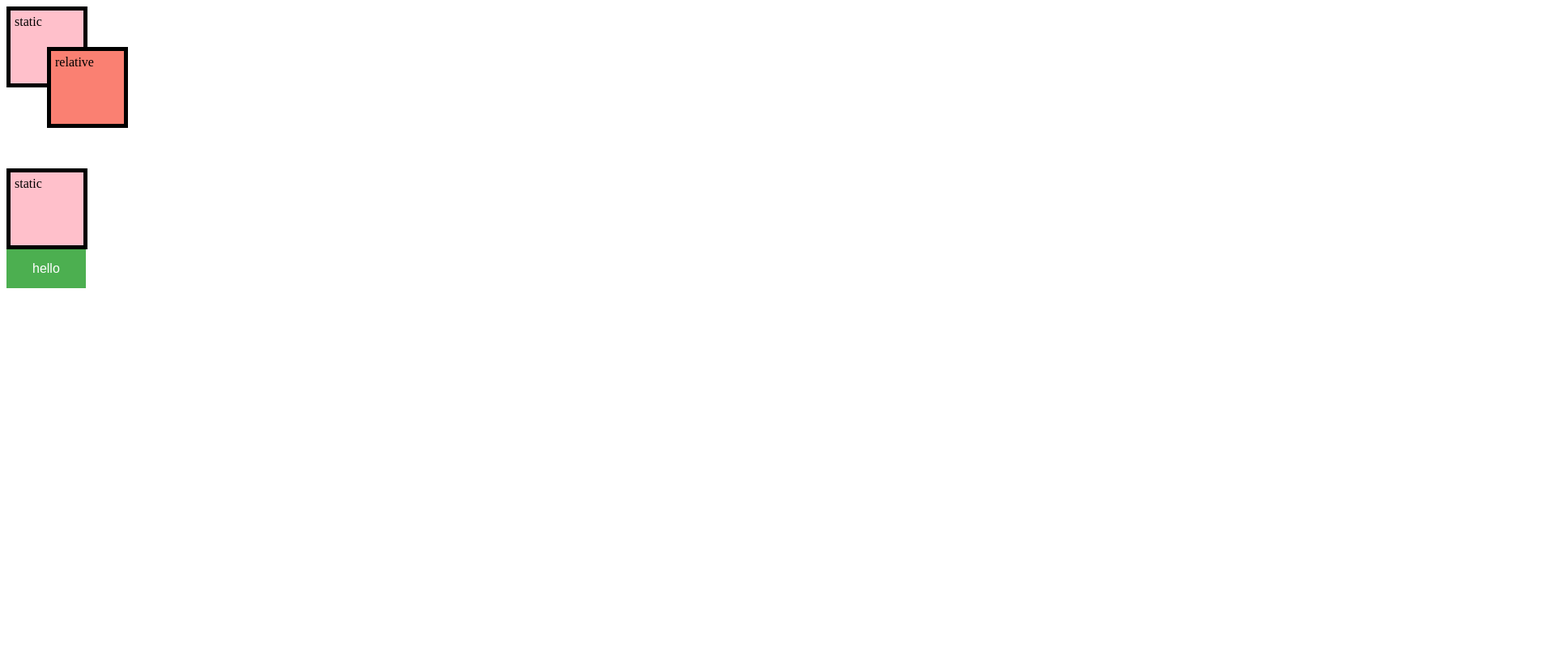
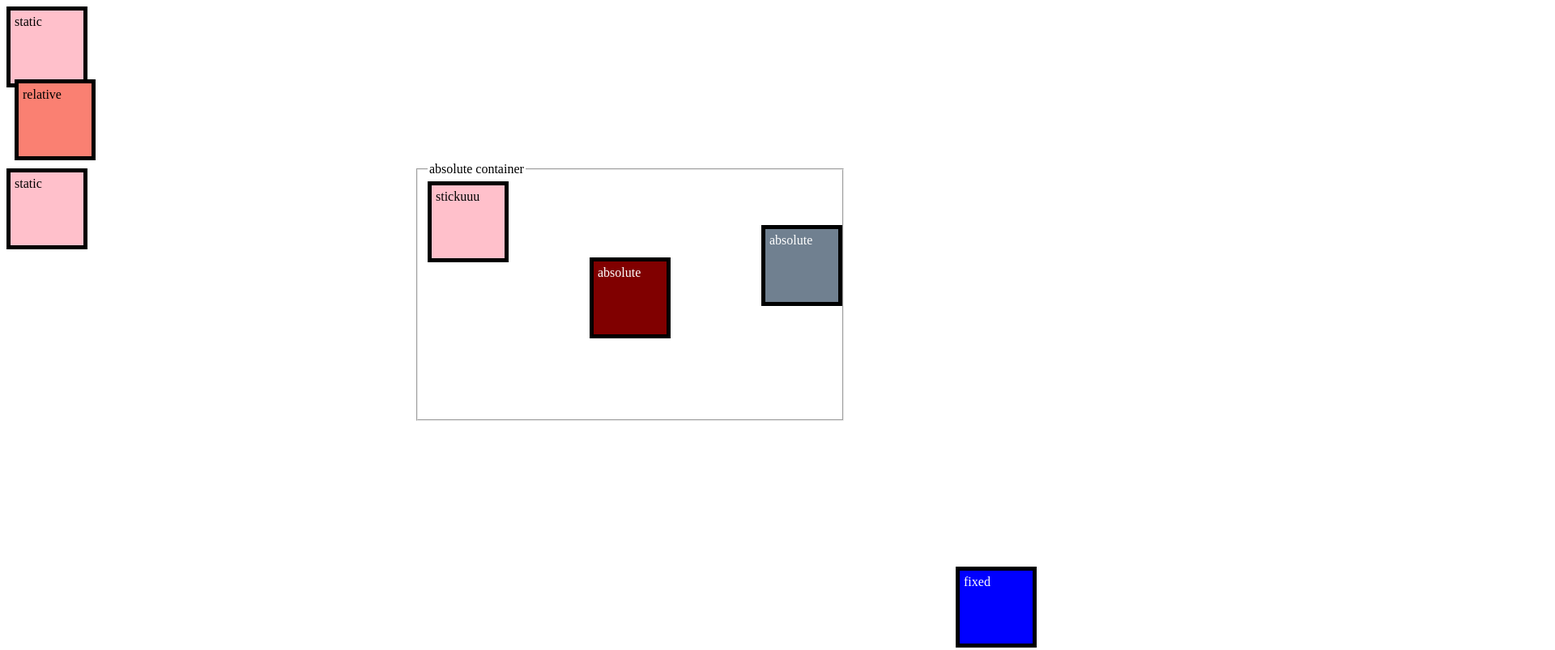
Before and after one commit to ErikSionov/htmlBasics, a plain HTML site: page htmlPractice2/file7.html in a window 1280 px wide. Shown: the top 803 px of the page at 81% size, 1920 px wide, since content can reach past the window. Drawn offline with Linux system fonts and the light colour scheme.

Commit message:
css page construction

```diff
--- a/htmlPractice2/file7.css
+++ b/htmlPractice2/file7.css
@@ -1,4 +1,4 @@
-div{
+div {
   width: 100px;
   height: 100px;
   padding: 5px;
@@ -7,20 +7,53 @@ div{
   background-color: pink;
 }
 
-.relative{
+.relative {
   background-color: salmon;
   position: relative;
-    left: 50px;
-    bottom: 50px;
+  left: 10px;
+  bottom: 10px;
+}
+.fixed {
+    position: fixed;
+  background-color: blue;
+  color: white;
+  bottom: 0px;
+  right: 0px;
 }
 
-.button{
-     background-color: #4CAF50; /* Green */
-  border: none;
+.sticky{
+    position: sticky;
+    top: 0;
+    left: 50px;
+}
+
+.absolute{
+    position: absolute;
+    background-color: slategray;
     color: white;
-  padding: 15px 32px;
-  text-align: center;
-  text-decoration: none;
-  display: inline-block;
-  font-size: 16px;
+    right: 0;
+    top: 20%;
 }
+
+.absolute2{
+    position: absolute;
+    background-color: maroon;
+    color: white;
+    left: 50%;
+    top: 50%;
+    transform: translate(-50%, -50%);
+}
+
+fieldset{
+    position: absolute;
+    width: 500px;
+    height: 300px;
+    left: 40%;
+    top: 25%;
+}
+
+html,
+body {
+  height: 150%;
+  width: 150%;
+}
--- a/htmlPractice2/file7.html
+++ b/htmlPractice2/file7.html
@@ -11,9 +11,14 @@
 <body>
     <div>static</div>
     <div class="relative">relative</div>
+    <div class="fixed">fixed</div>
     <div>static</div>
 
-    <button class="button">hello</button>
-
+    <fieldset>
+        <legend>absolute container</legend>
+        <div class="absolute">absolute</div>
+        <div class="absolute2">absolute</div>
+        <div class="sticky">stickuuu</div>
+    </fieldset>
 </body>
 </html>
--- /dev/null
+++ b/htmlPractice2/file8.css
@@ -0,0 +1,41 @@
+html,body{
+    height: 100%;
+    margin: 0;
+}
+
+section{
+    height: 100%;
+    background-color: palegreen;
+    box-sizing: border-box;
+    display: grid;
+    grid-template-rows: 10% 80% 5% 5%;
+    grid-template-columns: 20% 80%;
+    text-align: center;
+}
+
+header{
+    grid-column: span 2;
+    text-align: center;
+}
+
+h1{
+    position: relative;
+    transform: translateY(-50%);
+    top: 50%;
+    margin: 0;
+    background-color: gold;
+}
+
+aside{
+    border: 2px solid black;
+    border-radius: 12px;
+    grid-column: span 1;
+}
+
+main{
+    grid-column: span 1;
+}
+
+footer{
+    grid-column: span 2;
+}
```
Also changed, not shown: htmlPractice2/file8.html (added, +18 -0 lines). Lines whose indentation alone changed are shown as unchanged.
